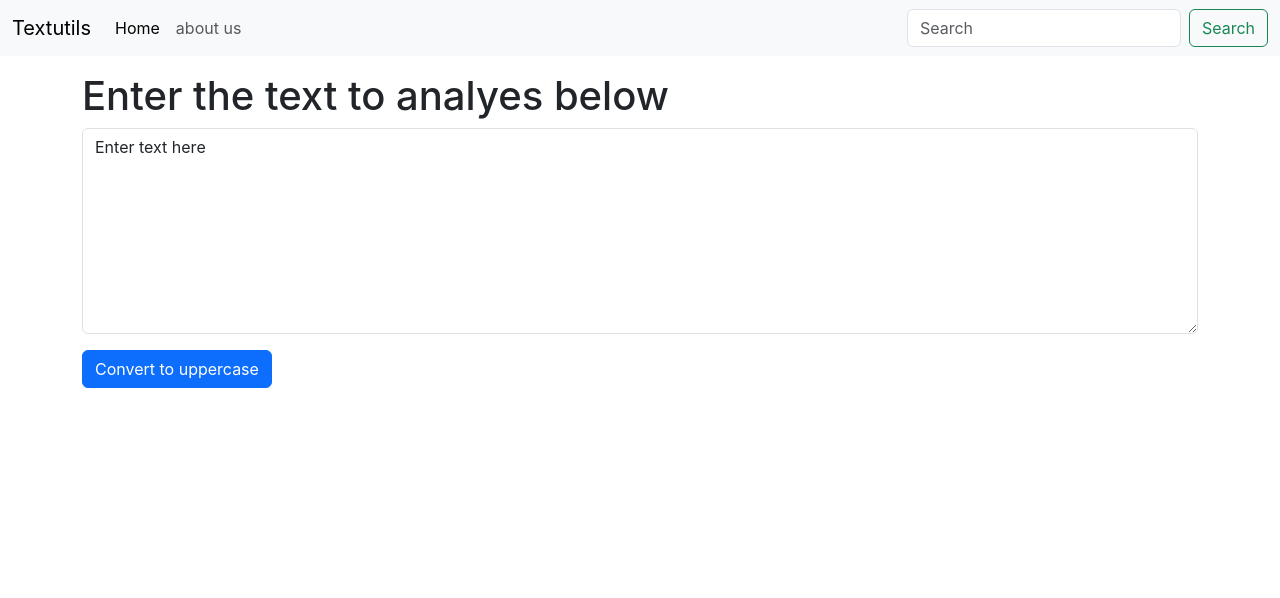
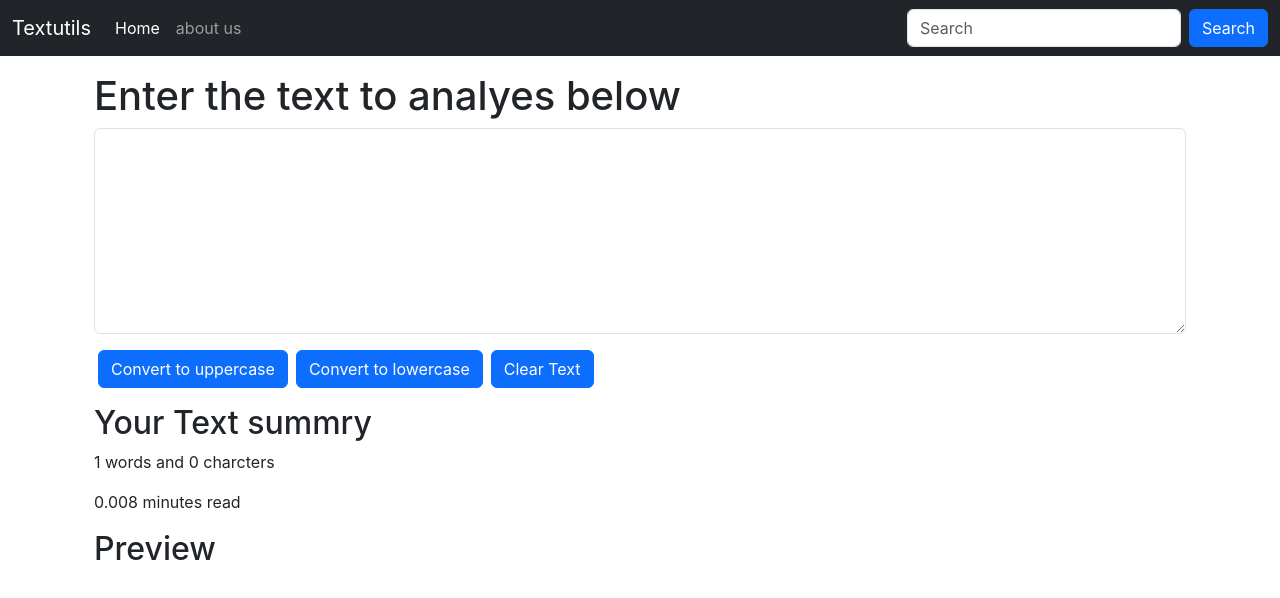
Before and after one commit to Yuvraj-8182/react_textutil, a React (Create React App) app: page / in a window 1280 px wide. Shown: the top 598 px of the page. Built offline with nearby package versions, Linux system fonts and the light colour scheme.

Commit message:
lowercase and preview text and word counts

```diff
--- a/src/components/Navbar.js
+++ b/src/components/Navbar.js
@@ -1,10 +1,10 @@
 import React from 'react'
 import PropTypes from 'prop-types'
-import test from './test'
+
 
 export default function Navbar(props) {
   return (
-    <nav className="navbar navbar-expand-lg bg-body-tertiary">
+    <nav className="navbar navbar-expand-lg navbar-dark bg-dark">
     <div className="container-fluid">
       <a className="navbar-brand" href="/">{props.title}</a>
       <button className="navbar-toggler" type="button" data-bs-toggle="collapse" data-bs-target="#navbarSupportedContent" aria-controls="navbarSupportedContent" aria-expanded="false" aria-label="Toggle navigation">
@@ -21,7 +21,7 @@
         </ul>
         <form className="d-flex" role="search">
           <input className="form-control me-2" type="search" placeholder="Search" aria-label="Search"/>
-          <button className="btn btn-outline-success" type="submit">Search</button>
+          <button className="btn btn-primary" type="submit">Search</button>
         </form>
       </div>
     </div>
--- a/src/components/TextFrom.js
+++ b/src/components/TextFrom.js
@@ -6,24 +6,43 @@
    // console.log("Uppercase was clickeds"+text);
     let uppercase1 =text.toUpperCase();
     setText(uppercase1);
-   // let lowercase1 =text.toLowerCase();
-    //setText(lowercase1);
    }
+   const handleloclick =()=>{
+    // console.log("Uppercase was clickeds"+text);
+     let lowercase1 =text.toUpperCase();
+     setText(lowercase1);
+    }
+    const handleclearclick =()=>{
+      // console.log("Uppercase was clickeds"+text);
+       let lowercase1 ='';
+       setText(lowercase1);
+      }
    const handleonchange=(event) =>{
     //console.log("on change ");
     setText(event.target.value);
    }
 
-    const [text,setText] = useState('Enter text here');
+    const [text,setText] = useState('');
+
     //setText("Enter text 2");
   return (
-    <div>
+    <>
+    <div className='container'>
         <h1>{props.heading}</h1>
         <div className="mb-3">
         <textarea className="form-control" value={text} onChange={handleonchange} id="mybox" rows="8"></textarea>
         </div>
-        <button className='btn btn-primary' onClick={handleupclick}>Convert to uppercase</button>
-
+        <button className='btn btn-primary mx-1' onClick={handleupclick}>Convert to uppercase</button>
+        <button className='btn btn-primary mx-1' onClick={handleloclick}>Convert to lowercase</button>
+        <button className='btn btn-primary mx-1' onClick={handleclearclick}>Clear Text</button>
     </div>
+    <div className='container my-3'>
+     <h2>Your Text summry</h2>
+     <p>{text.split(" ").length} words and {text.length} charcters</p>
+     <p>{0.008*text.split(" ").length} minutes read</p>
+     <h2>Preview</h2>
+     <p>{text}</p>
+    </div>
+    </>
   )
 }
```
